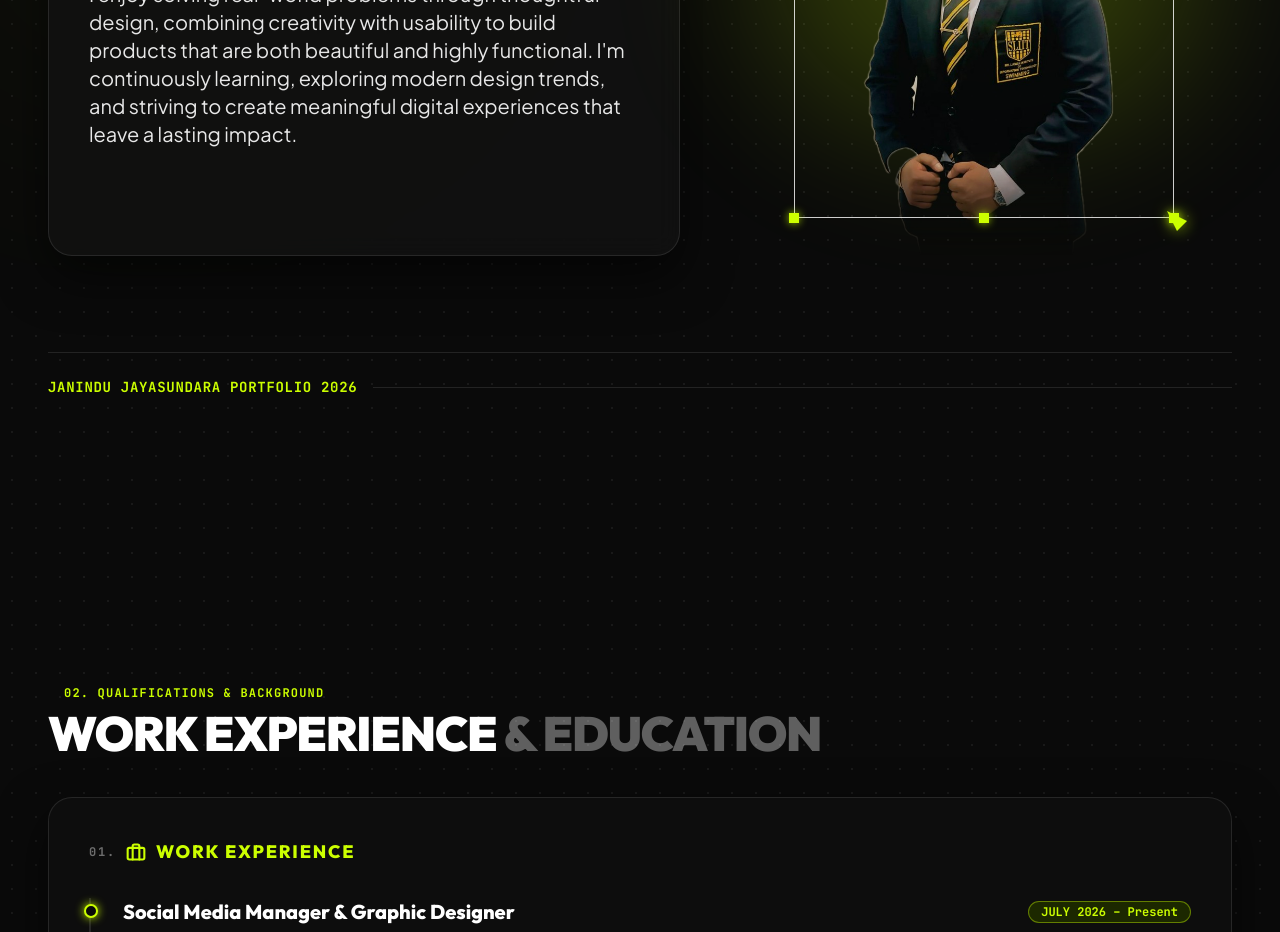
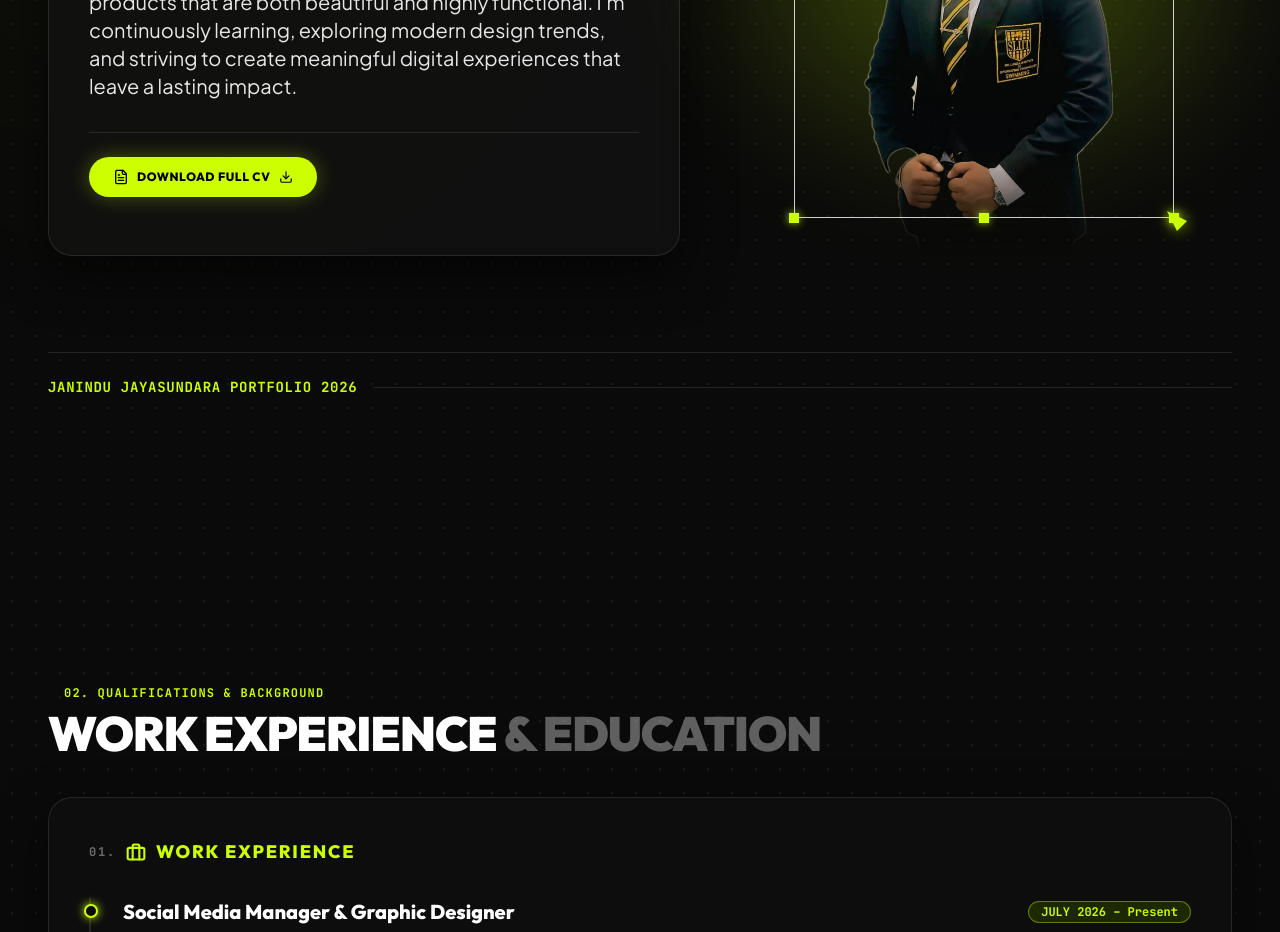
Before and after one commit to JaninduDulanjith/MY_portfolio, a React (Vite) app: page / in a window 1280 px wide. Shown: the part 1340-2272 px from the top of the page. Built offline with nearby package versions, Linux system fonts and the light colour scheme.

Commit message:
add gamil

```diff
--- a/src/components/About.tsx
+++ b/src/components/About.tsx
@@ -1,5 +1,6 @@
 import { useRef } from 'react';
 import { motion, useInView } from 'framer-motion';
+import { FileTextIcon, DownloadIcon } from 'lucide-react';
 
 const Node = ({ className }: { className?: string }) => (
   <div className={`absolute w-2.5 h-2.5 bg-[#ccff00] rounded-xs shadow-[0_0_8px_rgba(204,255,0,0.8)] z-30 ${className}`} />
@@ -70,6 +71,21 @@ export function About() {
                 <br /><br />
                 I enjoy solving real-world problems through thoughtful design, combining creativity with usability to build products that are both beautiful and highly functional. I'm continuously learning, exploring modern design trends, and striving to create meaningful digital experiences that leave a lasting impact.
               </p>
+
+              {/* Download CV CTA */}
+              <div className="mt-6 sm:mt-8 pt-6 border-t border-white/10 flex flex-wrap items-center gap-4">
+                <a
+                  href="/Janindu_Jayasundara_CV.pdf"
+                  target="_blank"
+                  rel="noopener noreferrer"
+                  download="Janindu_Jayasundara_CV.pdf"
+                  className="group px-6 py-3 bg-[#ccff00] hover:bg-white text-black font-display font-extrabold text-xs uppercase tracking-wider rounded-full transition-all duration-300 shadow-[0_0_20px_rgba(204,255,0,0.3)] flex items-center gap-2"
+                >
+                  <FileTextIcon className="w-4 h-4" />
+                  <span>Download Full CV</span>
+                  <DownloadIcon className="w-3.5 h-3.5 group-hover:translate-y-0.5 transition-transform" />
+                </a>
+              </div>
             </div>
           </motion.div>
 
```
